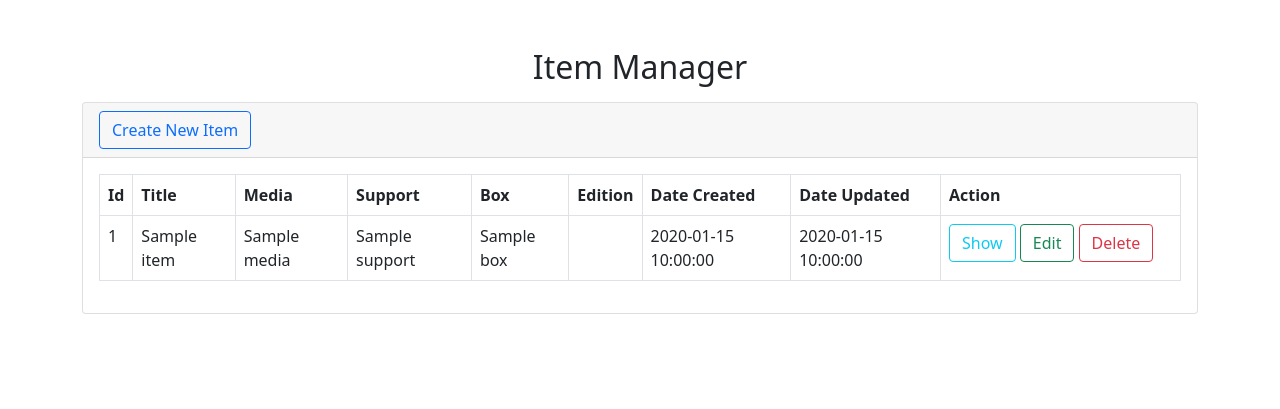
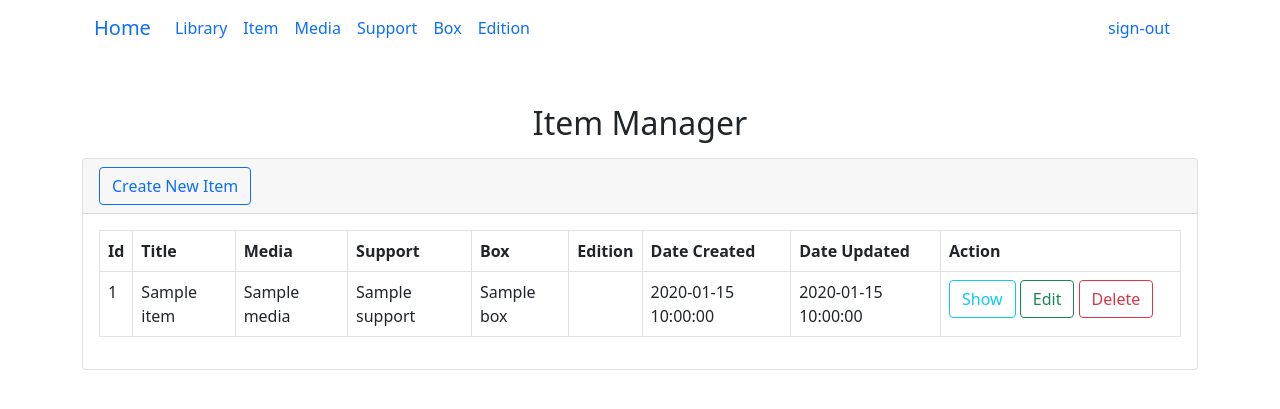
Before and after one commit to HackTechDev/geekollection, a Symfony app: template templates/item/index.html.twig in a window 1280 px wide. Shown: the top 409 px of the page. Run offline with Twig, Linux system fonts and the light colour scheme; the template is opened without the code that fills it: most values are stand-ins (such as "Sample title", 1, 10 or a date in 2020); some libraries are stand-ins or nearby versions.

Commit message:
[Add] Menu

```diff
--- a/templates/base.html.twig
+++ b/templates/base.html.twig
@@ -16,6 +16,9 @@
         {% endblock %}
     </head>
     <body>
+
+        {{include("navbar.html.twig")}}
+
         {% block body %}{% endblock %}
     </body>
 </html>
--- a/templates/item/index.html.twig
+++ b/templates/item/index.html.twig
@@ -3,7 +3,7 @@
 {% block title %}Item index{% endblock %}
 
 {% block body %}
-    <p>{{ app.user.email }}</p>
+
     <div class="container">
         <h2 class="text-center mt-5 mb-3">Item Manager</h2>
         <div class="card">
--- /dev/null
+++ b/templates/navbar.html.twig
@@ -0,0 +1,35 @@
+<div class="container">
+
+  <nav class="navbar navbar-expand-lg bg-body-tertiary">
+    <div class="container-fluid">
+      <a class="navbar-brand" href="#">Home</a>
+      <button class="navbar-toggler" type="button" data-bs-toggle="collapse" data-bs-target="#navbarSupportedContent" aria-controls="navbarSupportedContent" aria-expanded="false" aria-label="Toggle navigation">
+        <span class="navbar-toggler-icon"></span>
+      </button>
+      <div class="collapse navbar-collapse" id="navbarSupportedContent">
+        <ul class="navbar-nav me-auto mb-2 mb-lg-0">
+          <li class="nav-item">
+            <a class="nav-link" href="/library">Library</a>
+          </li>
+          <li class="nav-item">
+            <a class="nav-link" href="/item">Item</a>
+          </li>
+          <li class="nav-item">
+            <a class="nav-link" href="/media">Media</a>
+          </li>
+          <li class="nav-item">
+            <a class="nav-link" href="/support">Support</a>
+          </li>
+          <li class="nav-item">
+            <a class="nav-link" href="/box">Box</a>
+          </li>
+           <li class="nav-item">
+            <a class="nav-link" href="/edition">Edition</a>
+          </li>
+        </ul>
+        <a class="nav-link" href="/sign-out">sign-out</a>
+      </div>
+    </div>
+  </nav>
+
+</div>
```
Also changed, not shown: 1 other file.
